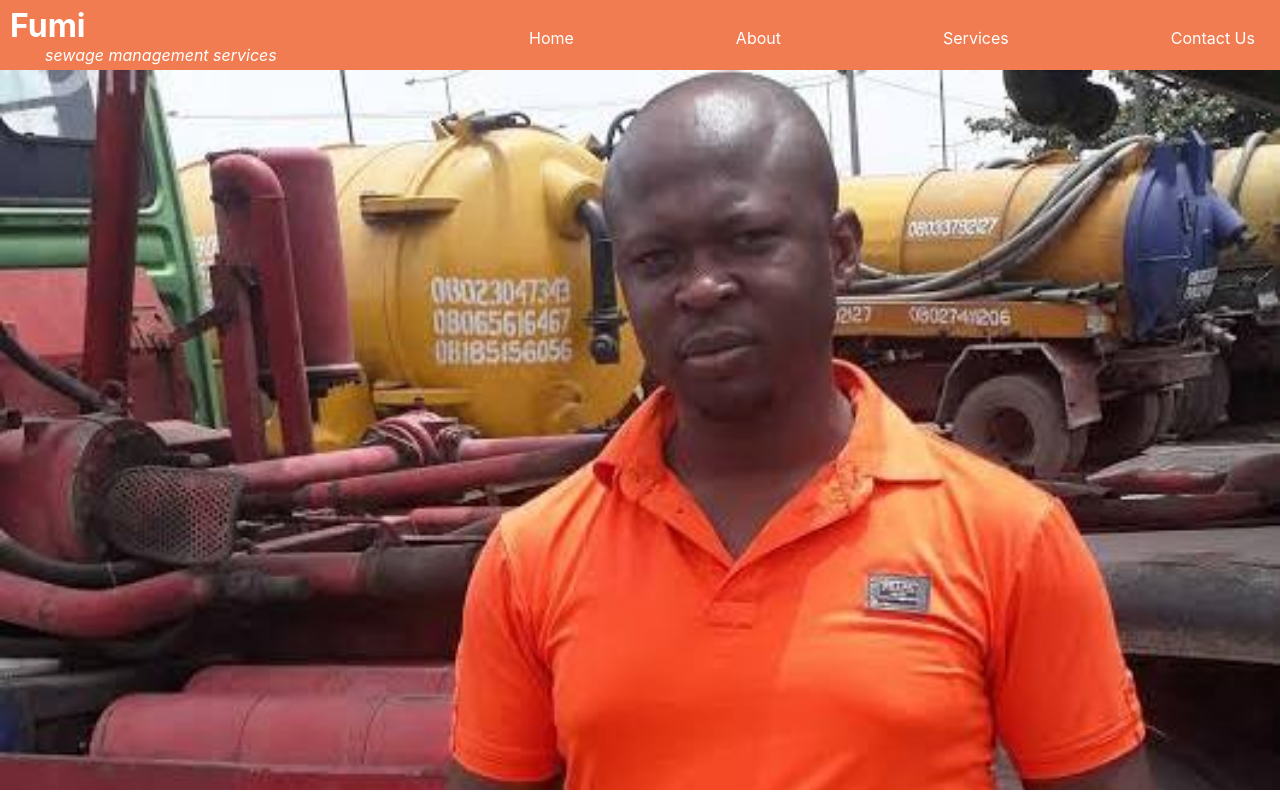
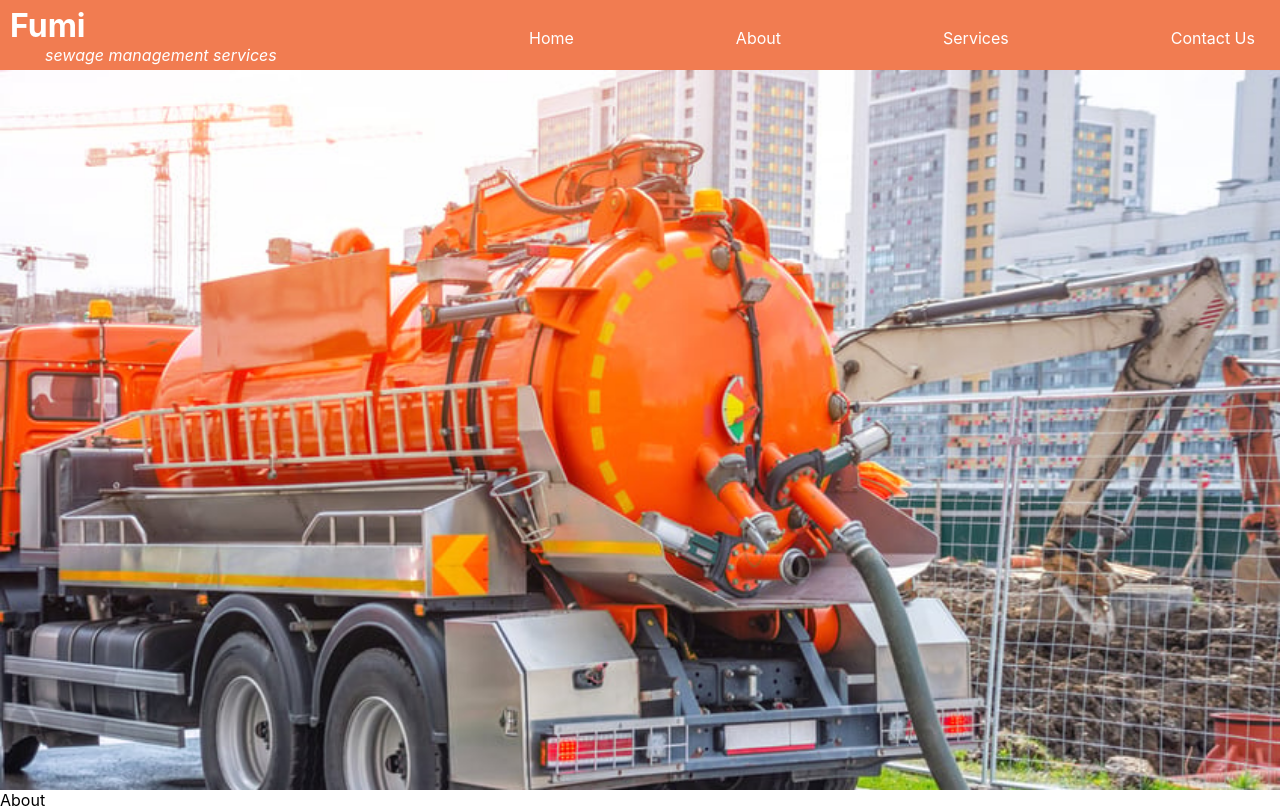
Before and after one commit to AjibadeHassan/Waste-management, a React (Create React App) app: page / in a window 1280 px wide. Built offline with nearby package versions, Linux system fonts and the light colour scheme.

Commit message:
new page

```diff
--- /dev/null
+++ b/src/Components/Abouthome.js
@@ -0,0 +1,12 @@
+import React from 'react'
+
+
+const Abouthome = () => {
+  return (
+    <div Abouthome_container>
+        About
+    </div>
+  )
+}
+
+export default Abouthome
--- a/src/Components/Main.js
+++ b/src/Components/Main.js
@@ -1,10 +1,14 @@
 import React from 'react'
+import Abouthome from './Abouthome'
 import Homepage from './Homepage'
+import '../Css/Style.css'
+import '../Css/Mobile.css'
 
 const Main = () => {
   return (
-    <div>
+    <div >
         <Homepage/>
+        <Abouthome/>
     </div>
   )
 }
--- /dev/null
+++ b/src/Components/Totop.js
@@ -0,0 +1,11 @@
+import { useLocation } from "react-router-dom";
+import { useEffect } from "react";
+
+export default function ScrollTotop() {
+    const {path} = useLocation()
+    useEffect(()=>{
+        window.scrollTo(0,0)
+    }, [path]);
+
+    return null;
+}
--- a/src/Css/Style.css
+++ b/src/Css/Style.css
@@ -7,6 +7,10 @@
 .Header_container {
     width: 100%;
     height: 70px;
+    position: sticky;
+    top: 0;
+    left: 0;
+    z-index: 9999999;
     background-color: rgb(241, 124, 81);
     color: white;
     display: flex;
@@ -56,7 +60,14 @@
 .Home_container{
     width: 100%;
     height: 90vh;
-    background: url('../Assets/Homeback.jpg'), rgba(167, 34, 34, 0.904);
+    background: url('../Assets/sceptic\ tank.jpg');
     background-repeat: no-repeat;
     background-size: cover;
 }
+
+.Abouthome_container {
+    width: 100%;
+    height: 100vh;
+    background-color: rgb(241, 124, 81);
+    color: white;
+}
--- a/src/Page/Index.js
+++ b/src/Page/Index.js
@@ -6,13 +6,15 @@ import Header from '../Components/Header'
 import About from '../Components/About'
 import Service from '../Components/Service'
 import Contact from '../Components/Contact'
-import { BrowserRouter, Routes, Route } from 'react-router-dom'
+import Totop from '../Components/Totop'
+import { BrowserRouter as Router, Routes, Route } from 'react-router-dom'
 import Main from '../Components/Main'
 
 const Index = () => {
   return (
     <div>
-      <BrowserRouter>
+      <Router>
+      <Totop/>
       <Header/>
       <Routes>
         <Route path='/' element={<Main/>}/>
@@ -20,7 +22,7 @@ const Index = () => {
         <Route path='Services' element={<Service/>}/>
         <Route path='ContactUs' element={<Contact/>}/>
       </Routes>
-      </BrowserRouter>
+      </Router>
     </div>
   )
 }
```
Also changed, not shown: src/Assets/sceptic tank.jpg (added), 1 other file (tests, documents, lock files or other folders).
